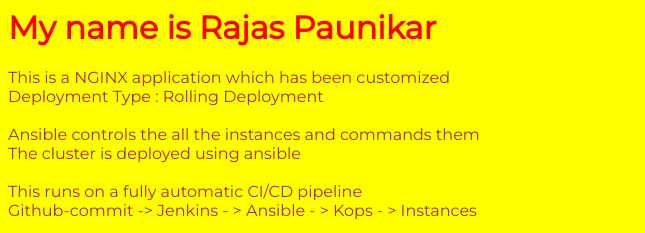
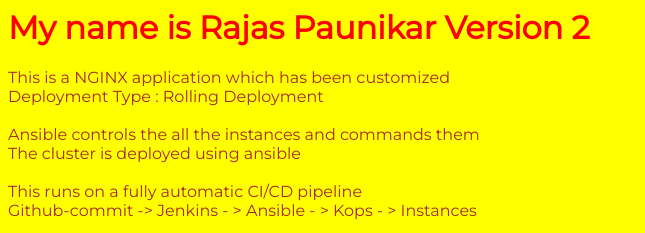
Before and after one commit to rajas2716/Capstone-Project, a plain HTML site: page static/index.html in a window 1280 px wide. Shown: the top 233 px of the page, without its empty margins (0-645 px from the left). Drawn offline with Linux system fonts and the light colour scheme.

Commit message:
Application version 2

```diff
--- a/static/index.html
+++ b/static/index.html
@@ -3,7 +3,7 @@
 <link href="https://fonts.googleapis.com/css2?family=Montserrat" rel="stylesheet">
 <title>Capstone-Project</title>
 <body style="background-color:yellow">
-<h1 style="font-family: Montserrat; color:red"> My name is Rajas Paunikar </h1>
+<h1 style="font-family: Montserrat; color:red"> My name is Rajas Paunikar Version 2</h1>
 <p style="font-family: Montserrat; color:brown"> This is a NGINX application which has been customized
 <br>
 Deployment Type : Rolling Deployment
```
Also changed, not shown: Linting-Error-Check.png (deleted), 1 other file.
